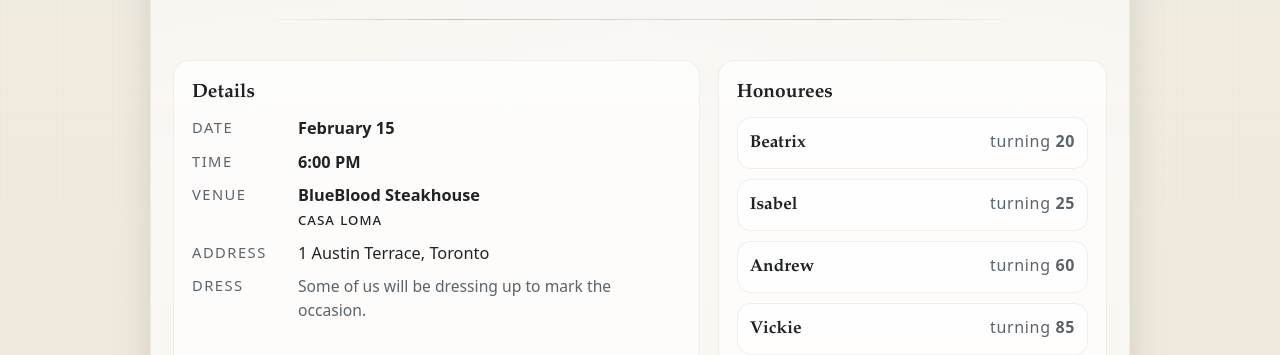
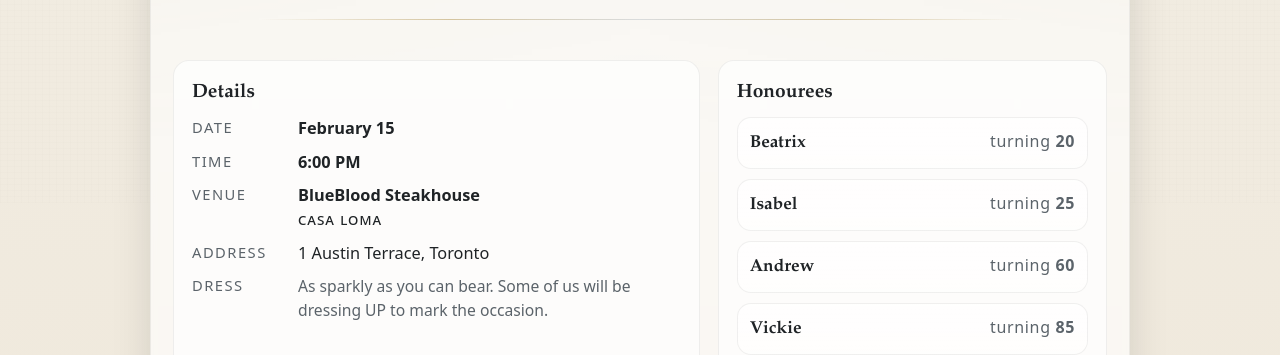
Before and after one commit to adatars-aed/quad-birthday, a plain HTML site: page index.html in a window 1280 px wide. Shown: the part 597-952 px from the top of the page. Drawn offline with Linux system fonts and the light colour scheme.

Commit message:
more change

```diff
--- a/index.html
+++ b/index.html
@@ -294,7 +294,7 @@
 
             <div class="label">Dress</div>
             <div class="value">
-              <span class="note">Some of us will be dressing up to mark the occasion.</span>
+              <span class="note">As sparkly as you can bear. Some of us will be dressing UP to mark the occasion.</span>
             </div>
           </div>
 
```
